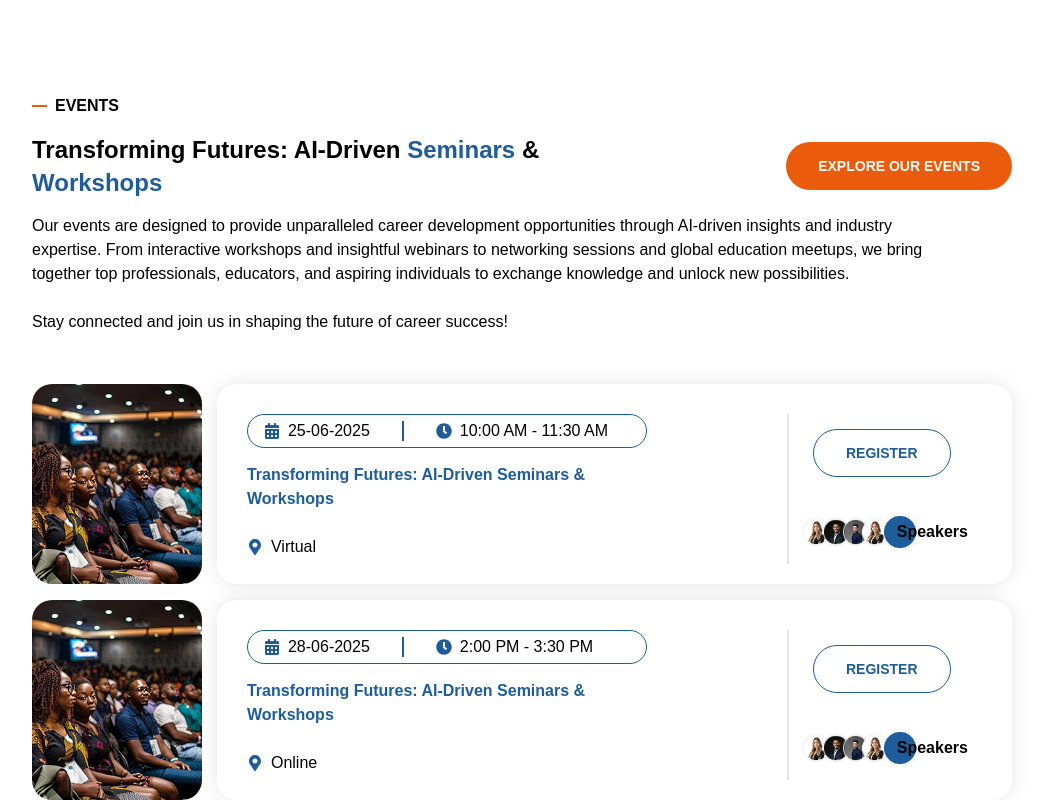
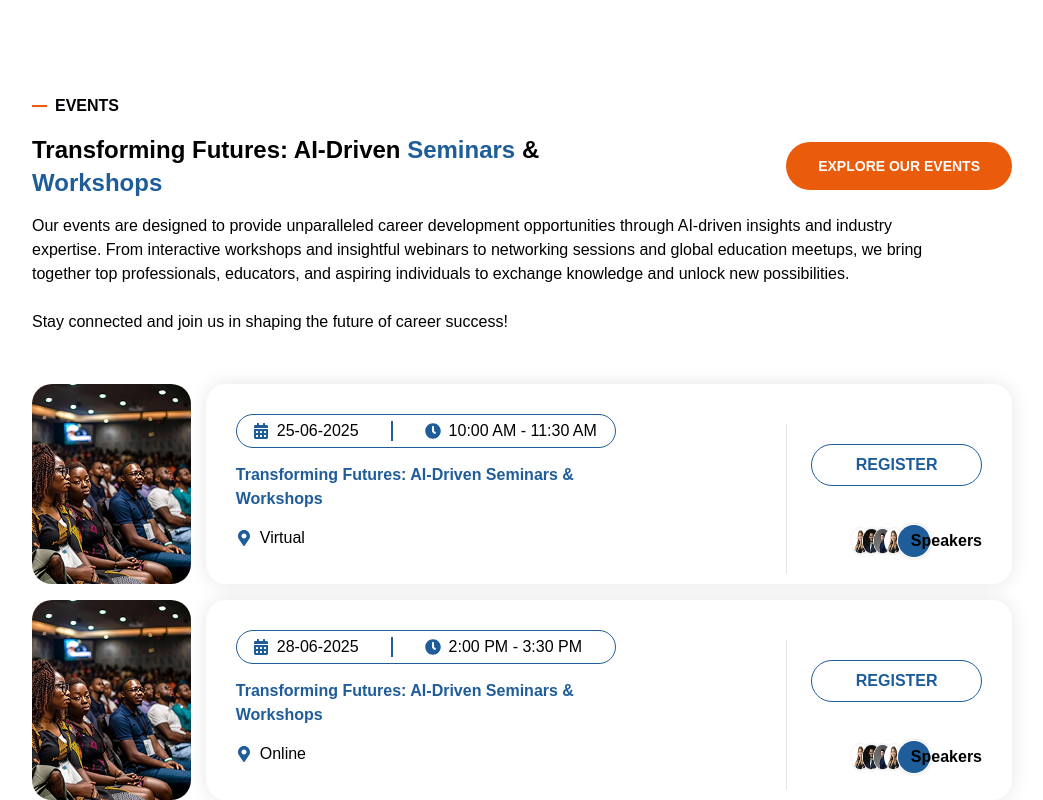
Before and after one commit to MounikaDarru/V_Buzz, a React (Vite) app: page / in a window 1280 px wide. Shown: the part 436-1236 px from the top of the page, without its empty margins (118-1161 px from the left). Built offline with nearby package versions, Linux system fonts and the light colour scheme.

Commit message:
Home/Events

```diff
--- a/src/components/cards/EventCard.jsx
+++ b/src/components/cards/EventCard.jsx
@@ -6,48 +6,47 @@ import ellipse from "../../assets/Ellipse.png";
 const EventCard = ({ image, title, date, time, location, speakers = [] }) => {
   return (
     <div className="rounded-xl flex justify-between font-poppins gap-[15px] items-center">
-      <div className="w-[200px] h-[200px]">
+      <div className="md:w-[200px] md:h-[200px] sm:w-[200px] sm:h-[260px]">
         <img
         src={image}
         alt={title}
-        className="w-[200px] h-[200px] object-cover rounded-[20px]"
+        className="md:w-[200px] md:h-[200px] sm:w-[200px] sm:h-[260px] object-cover rounded-[20px]"
         />
       </div>
 
-      <div className="flex shadow-custom-nav p-[30px] rounded-[20px] h-[200px] w-[925px]">
+      <div className="flex md:flex-row sm:flex-col shadow-custom-nav p-[30px] rounded-[20px] md:h-[200px] md:w-[925px] lg:w-[1000px] sm:w-[400px] sm:h-[260px]">
+        {/*Title and date and time and location */}
         <div>
-          {/*Title and date and time and location */}
-          <div className="flex flex-row gap-8 w-[400px] h-[30px] items-center border border-primary p-4 rounded-full">
+          <div className="flex flex-row gap-8 md:w-[380px] sm:w-[320px] h-[30px] items-center border border-primary p-4 rounded-full">
             <div className="flex items-center gap-2">
-              <FaCalendarAlt className="text-primary text-[16px]" />
-              <span className="text-black font-medium">{date}</span>
+              <FaCalendarAlt className="text-primary md:text-[16px] sm:text-[12px]" />
+              <span className="text-black font-medium md:text-[16px] sm:text-[12px]">{date}</span>
             </div>
             <div className="w-[2px] h-[20px] bg-primary"></div>
             <div className="flex items-center gap-2">
-              <FaClock className="text-primary text-[16px]" />
-              <span className="text-black font-medium">{time}</span>
+              <FaClock className="text-primary md:text-[16px] sm:text-[12px]" />
+              <span className="text-black font-medium md:text-[16px] sm:text-[12px]">{time}</span>
             </div>
           </div>
           <h1 className="w-[400px] text-[16px] font-bold text-primary mt-[15px]">{title}</h1>
-          <div className="flex items-center gap-2 mt-[24px]">
-            <FaMapMarkerAlt className="text-primary text-[16px]" />
-            <span className="text-black font-medium">{location}</span>
+          <div className="flex items-center gap-2 mt-[24px] sm:mt-[15px]">
+            <FaMapMarkerAlt className="text-primary md:text-[16px] sm:text-[12px]" />
+            <span className="text-black font-medium md:text-[16px] sm:text-[12px]">{location}</span>
           </div>
         </div>
-        <div className="w-[2px] h-[150px] bg-black/10 ml-[140px]"></div>
-        <div className="flex flex-col ml-[24px] py-[15px] w-[155px]">
+        <div className="md:w-[2px] md:h-[150px] sm:w-[340px] sm:h-[2px] bg-black/10 md:ml-[150px] sm:mt-[10px]"></div>
         {/*Register and speakers */}
-          <div>
-            <button className="h-12 border border-primary text-primary px-8 py-2 rounded-full text-sm font-bold self-start md:self-auto">
+        <div className="flex md:flex-col sm:flex-row sm:ml-[24px] md:py-[15px] sm:mt-[15px] ">
+          <button className="border border-primary text-primary md:px-8 md:py-2 rounded-full md:text-[16px] sm:text-[12px] sm:px-6 sm:py-2 font-bold self-start md:self-auto">
               REGISTER
           </button>
-            <div className="flex items-center mt-[34px]">
+          <div className="flex items-center md:mt-[34px] sm:ml-[50px]">
             {speakers.map((speaker, index) => (
               <div key={index} className="flex items-center ml-[-12px]">
                 <img
                   src={speaker.photo}
                   alt={speaker.name}
-                    className="w-[32px] h-[32px] rounded-full"
+                  className="md:w-[32px] md:h-[32px] rounded-full"
                 />
               </div>
             ))}
@@ -57,7 +56,6 @@ const EventCard = ({ image, title, date, time, location, speakers = [] }) => {
         </div>
       </div>
     </div>
-    </div>
   );
 };
 
```
Lines whose indentation alone changed are shown as unchanged.
